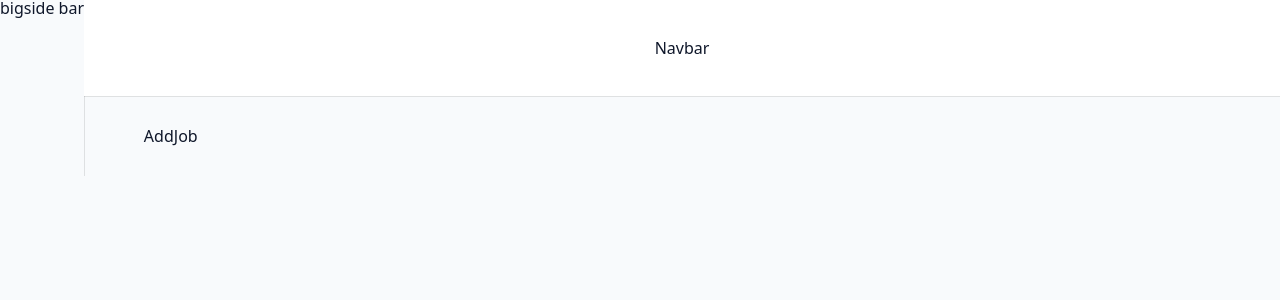
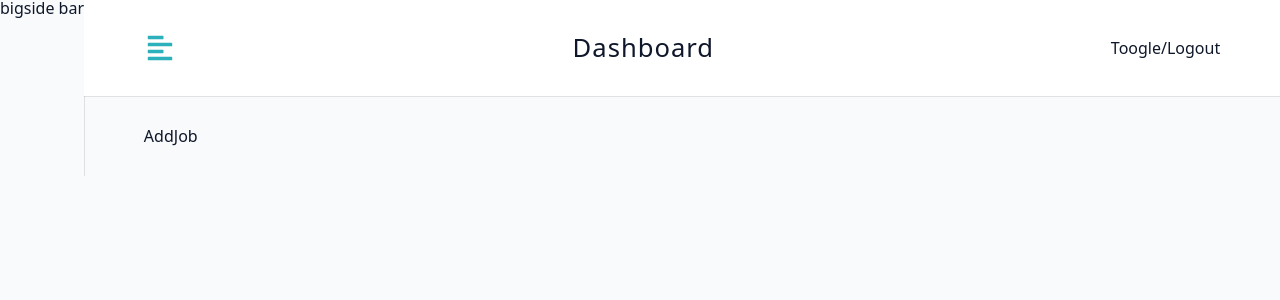
Before and after one commit to omkeshborse/jobify, a React (Vite) app in the folder client/: page /dashboard in a window 1280 px wide. Shown: the top 300 px of the page. Built offline with nearby package versions, Linux system fonts and the light colour scheme.

Commit message:
feat : navbar completed

```diff
--- a/client/src/assets/wrappers/Navbar.js
+++ b/client/src/assets/wrappers/Navbar.js
@@ -1,4 +1,4 @@
-import styled from 'styled-components';
+import styled from "styled-components";
 
 const Wrapper = styled.nav`
   height: var(--nav-height);
--- a/client/src/componets/Navbar.jsx
+++ b/client/src/componets/Navbar.jsx
@@ -1,8 +1,24 @@
-import Wrapper from "../assets/wrappers/Navbar"
-
+import Wrapper from "../assets/wrappers/Navbar";
+import Logo from "../componets/Logo"
+import { FaAlignLeft } from "react-icons/fa";
+import { useDahsboardContext } from "../pages/DashboardLayout";
 const Navbar = () => {
+    const { toggleSideBar } = useDahsboardContext(); ;
   return (
-    <Wrapper>Navbar</Wrapper>
-  )
-}
-export default Navbar
+    <Wrapper>
+      <div className="nav-center">
+        <button type="button" className="toggle-btn" onClick={toggleSideBar}>
+            <FaAlignLeft />
+        </button>
+        <div>
+            <Logo />
+            <h4 className="logo-text">dashboard</h4>
+        </div>
+        <div className="btn-container">
+            Toogle/Logout
+        </div>
+      </div>
+    </Wrapper>
+  );
+};
+export default Navbar;
```
